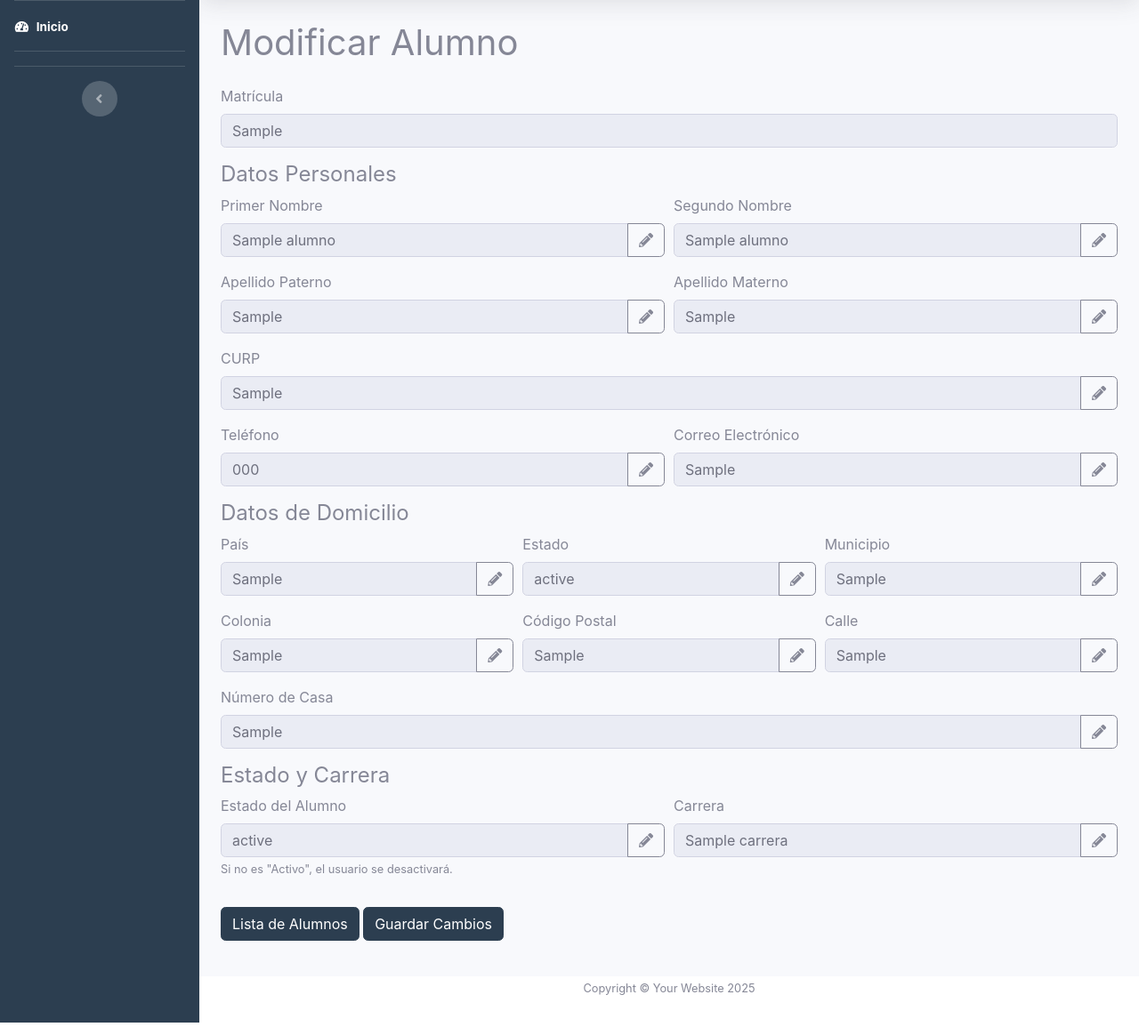
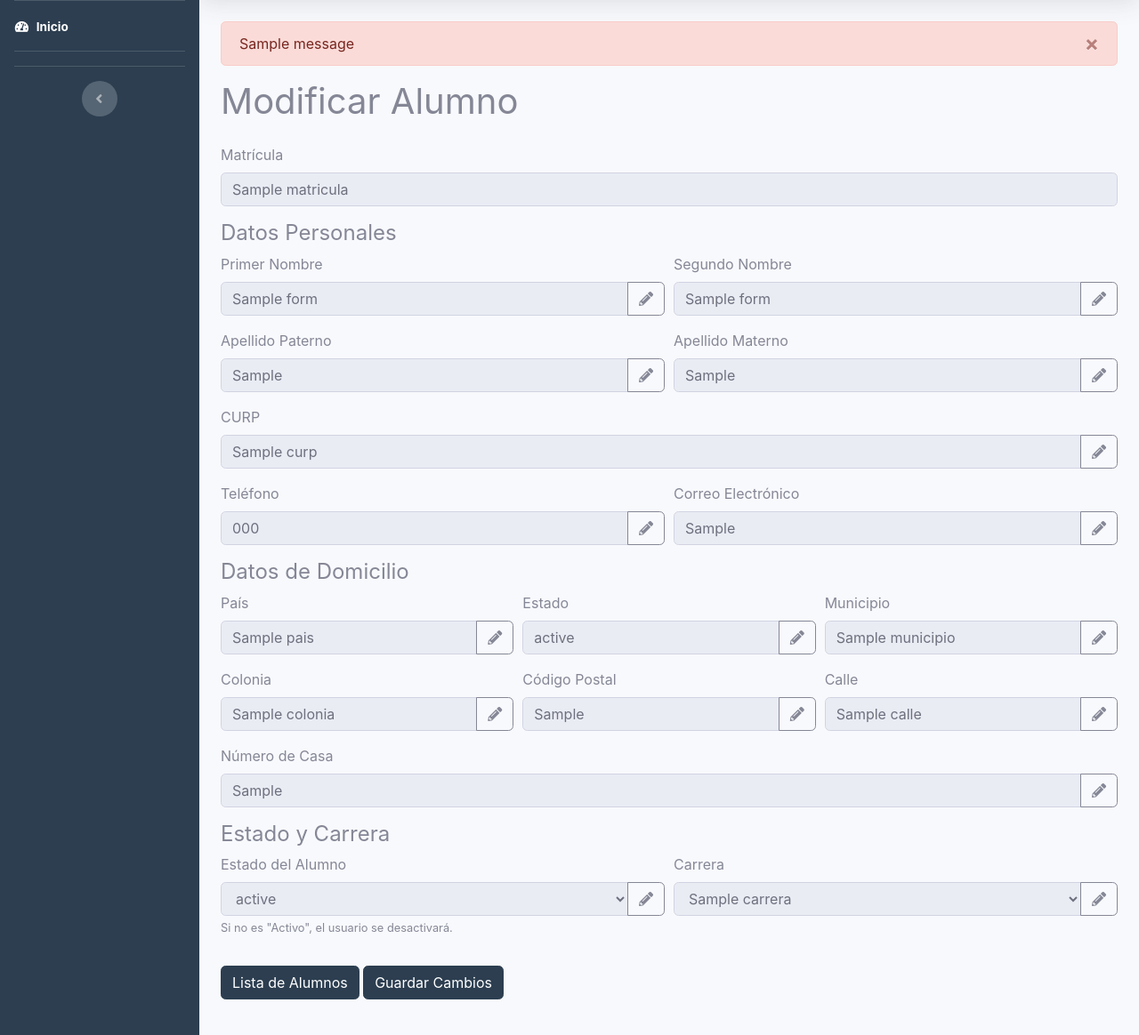
Before and after one commit to CHEOCARMINE/SkyCode, a Flask app: template templates/modificar_alumno.html in a window 1280 px wide. Shown: the part 70-1234 px from the top of the page at 89% size. Run offline with Flask 3, Linux system fonts and the light colour scheme; tables that the repository leaves empty hold one stand-in row (values such as "Sample post"); the template is opened without the code that fills it: values that come from a table or form of the project are taken from there, most other values are stand-ins (such as "Sample title", 1, 10 or a date in 2020); one stand-in notice (Sample message) is shown; some libraries are stand-ins or nearby versions.

Commit message:
Actualizar ruta y plantilla de modificación de alumnos
- Se modificó la ruta '/modificar_alumno' para que, en caso de error durante el POST, se recupere el objeto alumno junto con form_data, estados y carreras, evitando el error "alumno is undefined".
- Se actualizó la plantilla 'modificar_alumno.html' para mostrar mensajes flash, preservar los datos ingresados y permitir la edición en línea de campos mediante botones con ícono de lápiz.
- Se implementaron selects deshabilitados para Estado y Carrera, que se habilitan al pulsar el botón del lápiz.
- Se añadio el archivo de modificar_alumno_style.css para futuras ediciones de estilos en modificar_alumno.html

```diff
--- a/functions/auth/validations.py
+++ b/functions/auth/validations.py
@@ -82,7 +82,7 @@ def validate_letters(text, required=True):
     :param required: Si es True, se exige al menos un carácter; si es False, se permite vacío.
     :return: True si cumple, False en caso contrario.
     """
-    pattern = r'^[A-Za-zÁÉÍÓÚáéíóúÑñ\s]+' if required else r'^[A-Za-zÁÉÍÓÚáéíóúÑñ\s]*$'
+    pattern = r'^[A-Za-zÁÉÍÓÚáéíóúÑñ\s]+$' if required else r'^[A-Za-zÁÉÍÓÚáéíóúÑñ\s]*$'
     return bool(re.match(pattern, text))
 
 # ----- Validación de Código Postal -----
--- a/static/JS/modificar_alumno_script.js
+++ b/static/JS/modificar_alumno_script.js
@@ -1,7 +1,12 @@
-// Función para habilitar un campo removiendo el atributo 'readonly'
 function enableField(fieldId) {
     var field = document.getElementById(fieldId);
     if (field) {
-        field.removeAttribute('readonly');
+        // Si es un select, remueve el atributo "disabled"
+        if (field.tagName.toLowerCase() === "select") {
+            field.removeAttribute("disabled");
+        } else {
+            // Para otros inputs, remueve el atributo "readonly"
+            field.removeAttribute("readonly");
+        }
     }
 }
--- a/templates/modificar_alumno.html
+++ b/templates/modificar_alumno.html
@@ -4,13 +4,29 @@
 
 {% block content %}
 <div class="container mt-4">
+    <!-- Bloque de mensajes flash para notificaciones -->
+    {% with mensajes = get_flashed_messages(with_categories=true, category_filter=['modify-danger', 'modify-success']) %}
+      {% if mensajes %}
+        <div class="mt-3">
+          {% for category, message in mensajes %}
+            <div class="alert alert-{{ category|replace('modify-', '') }} alert-dismissible fade show" role="alert">
+              {{ message }}
+              <button type="button" class="close" data-dismiss="alert" aria-label="Cerrar">
+                <span aria-hidden="true">&times;</span>
+              </button>
+            </div>
+          {% endfor %}
+        </div>
+      {% endif %}
+    {% endwith %}
+
     <h1 class="mb-4">Modificar Alumno</h1>
     <form method="POST" action="{{ url_for('academic_bp.modificar_alumno') }}">
         <!-- Matrícula (solo lectura) -->
         <div class="form-group">
             <label for="matricula">Matrícula</label>
             <input type="text" id="matricula" name="matricula" class="form-control"
-                   value="{{ alumno.matricula }}" readonly>
+                   value="{{ form_data['matricula'] if form_data and form_data['matricula'] else alumno.matricula }}" readonly>
         </div>
 
         <!-- Datos Personales -->
@@ -20,10 +36,9 @@
                 <label for="primer_nombre">Primer Nombre</label>
                 <div class="input-group">
                     <input type="text" id="primer_nombre" name="primer_nombre" class="form-control"
-                           value="{{ alumno.primer_nombre }}" readonly>
+                           value="{{ form_data['primer_nombre'] if form_data and form_data['primer_nombre'] else alumno.primer_nombre }}" readonly>
                     <div class="input-group-append">
-                        <button type="button" class="btn btn-outline-secondary"
-                                onclick="enableField('primer_nombre')">
+                        <button type="button" class="btn btn-outline-secondary" onclick="enableField('primer_nombre')">
                             <i class="fas fa-pencil-alt"></i>
                         </button>
                     </div>
@@ -33,10 +48,9 @@
                 <label for="segundo_nombre">Segundo Nombre</label>
                 <div class="input-group">
                     <input type="text" id="segundo_nombre" name="segundo_nombre" class="form-control"
-                           value="{{ alumno.segundo_nombre }}" readonly>
+                           value="{{ form_data['segundo_nombre'] if form_data and form_data['segundo_nombre'] else alumno.segundo_nombre }}" readonly>
                     <div class="input-group-append">
-                        <button type="button" class="btn btn-outline-secondary"
-                                onclick="enableField('segundo_nombre')">
+                        <button type="button" class="btn btn-outline-secondary" onclick="enableField('segundo_nombre')">
                             <i class="fas fa-pencil-alt"></i>
                         </button>
                     </div>
@@ -49,10 +63,9 @@
                 <label for="primer_apellido">Apellido Paterno</label>
                 <div class="input-group">
                     <input type="text" id="primer_apellido" name="primer_apellido" class="form-control"
-                           value="{{ alumno.primer_apellido }}" readonly>
+                           value="{{ form_data['primer_apellido'] if form_data and form_data['primer_apellido'] else alumno.primer_apellido }}" readonly>
                     <div class="input-group-append">
-                        <button type="button" class="btn btn-outline-secondary"
-                                onclick="enableField('primer_apellido')">
+                        <button type="button" class="btn btn-outline-secondary" onclick="enableField('primer_apellido')">
                             <i class="fas fa-pencil-alt"></i>
                         </button>
                     </div>
@@ -62,10 +75,9 @@
                 <label for="segundo_apellido">Apellido Materno</label>
                 <div class="input-group">
                     <input type="text" id="segundo_apellido" name="segundo_apellido" class="form-control"
-                           value="{{ alumno.segundo_apellido }}" readonly>
+                           value="{{ form_data['segundo_apellido'] if form_data and form_data['segundo_apellido'] else alumno.segundo_apellido }}" readonly>
                     <div class="input-group-append">
-                        <button type="button" class="btn btn-outline-secondary"
-                                onclick="enableField('segundo_apellido')">
+                        <button type="button" class="btn btn-outline-secondary" onclick="enableField('segundo_apellido')">
                             <i class="fas fa-pencil-alt"></i>
                         </button>
                     </div>
@@ -77,10 +89,9 @@
             <label for="curp">CURP</label>
             <div class="input-group">
                 <input type="text" id="curp" name="curp" class="form-control"
-                       value="{{ alumno.curp }}" readonly>
+                       value="{{ form_data['curp'] if form_data and form_data['curp'] else alumno.curp }}" readonly>
                 <div class="input-group-append">
-                    <button type="button" class="btn btn-outline-secondary"
-                            onclick="enableField('curp')">
+                    <button type="button" class="btn btn-outline-secondary" onclick="enableField('curp')">
                         <i class="fas fa-pencil-alt"></i>
                     </button>
                 </div>
@@ -92,10 +103,9 @@
                 <label for="telefono">Teléfono</label>
                 <div class="input-group">
                     <input type="text" id="telefono" name="telefono" class="form-control"
-                           value="{{ alumno.telefono }}" readonly>
+                           value="{{ form_data['telefono'] if form_data and form_data['telefono'] else alumno.telefono }}" readonly>
                     <div class="input-group-append">
-                        <button type="button" class="btn btn-outline-secondary"
-                                onclick="enableField('telefono')">
+                        <button type="button" class="btn btn-outline-secondary" onclick="enableField('telefono')">
                             <i class="fas fa-pencil-alt"></i>
                         </button>
                     </div>
@@ -105,10 +115,9 @@
                 <label for="correo_electronico">Correo Electrónico</label>
                 <div class="input-group">
                     <input type="email" id="correo_electronico" name="correo_electronico" class="form-control"
-                           value="{{ alumno.correo_electronico }}" readonly>
+                           value="{{ form_data['correo_electronico'] if form_data and form_data['correo_electronico'] else alumno.correo_electronico }}" readonly>
                     <div class="input-group-append">
-                        <button type="button" class="btn btn-outline-secondary"
-                                onclick="enableField('correo_electronico')">
+                        <button type="button" class="btn btn-outline-secondary" onclick="enableField('correo_electronico')">
                             <i class="fas fa-pencil-alt"></i>
                         </button>
                     </div>
@@ -123,10 +132,9 @@
                 <label for="pais">País</label>
                 <div class="input-group">
                     <input type="text" id="pais" name="pais" class="form-control"
-                           value="{{ alumno.domicilio.pais if alumno.domicilio else '' }}" readonly>
+                           value="{{ form_data['pais'] if form_data and form_data['pais'] else (alumno.domicilio.pais if alumno.domicilio else '') }}" readonly>
                     <div class="input-group-append">
-                        <button type="button" class="btn btn-outline-secondary"
-                                onclick="enableField('pais')">
+                        <button type="button" class="btn btn-outline-secondary" onclick="enableField('pais')">
                             <i class="fas fa-pencil-alt"></i>
                         </button>
                     </div>
@@ -136,10 +144,9 @@
                 <label for="estado_domicilio">Estado</label>
                 <div class="input-group">
                     <input type="text" id="estado_domicilio" name="estado_domicilio" class="form-control"
-                           value="{{ alumno.domicilio.estado if alumno.domicilio else '' }}" readonly>
+                           value="{{ form_data['estado_domicilio'] if form_data and form_data['estado_domicilio'] else (alumno.domicilio.estado if alumno.domicilio else '') }}" readonly>
                     <div class="input-group-append">
-                        <button type="button" class="btn btn-outline-secondary"
-                                onclick="enableField('estado_domicilio')">
+                        <button type="button" class="btn btn-outline-secondary" onclick="enableField('estado_domicilio')">
                             <i class="fas fa-pencil-alt"></i>
                         </button>
                     </div>
@@ -149,10 +156,9 @@
                 <label for="municipio">Municipio</label>
                 <div class="input-group">
                     <input type="text" id="municipio" name="municipio" class="form-control"
-                           value="{{ alumno.domicilio.municipio if alumno.domicilio else '' }}" readonly>
+                           value="{{ form_data['municipio'] if form_data and form_data['municipio'] else (alumno.domicilio.municipio if alumno.domicilio else '') }}" readonly>
                     <div class="input-group-append">
-                        <button type="button" class="btn btn-outline-secondary"
-                                onclick="enableField('municipio')">
+                        <button type="button" class="btn btn-outline-secondary" onclick="enableField('municipio')">
                             <i class="fas fa-pencil-alt"></i>
                         </button>
                     </div>
@@ -165,10 +171,9 @@
                 <label for="colonia">Colonia</label>
                 <div class="input-group">
                     <input type="text" id="colonia" name="colonia" class="form-control"
-                           value="{{ alumno.domicilio.colonia if alumno.domicilio else '' }}" readonly>
+                           value="{{ form_data['colonia'] if form_data and form_data['colonia'] else (alumno.domicilio.colonia if alumno.domicilio else '') }}" readonly>
                     <div class="input-group-append">
-                        <button type="button" class="btn btn-outline-secondary"
-                                onclick="enableField('colonia')">
+                        <button type="button" class="btn btn-outline-secondary" onclick="enableField('colonia')">
                             <i class="fas fa-pencil-alt"></i>
                         </button>
                     </div>
@@ -178,10 +183,9 @@
                 <label for="cp">Código Postal</label>
                 <div class="input-group">
                     <input type="text" id="cp" name="cp" class="form-control"
-                           value="{{ alumno.domicilio.cp if alumno.domicilio else '' }}" readonly>
+                           value="{{ form_data['cp'] if form_data and form_data['cp'] else (alumno.domicilio.cp if alumno.domicilio else '') }}" readonly>
                     <div class="input-group-append">
-                        <button type="button" class="btn btn-outline-secondary"
-                                onclick="enableField('cp')">
+                        <button type="button" class="btn btn-outline-secondary" onclick="enableField('cp')">
                             <i class="fas fa-pencil-alt"></i>
                         </button>
                     </div>
@@ -191,10 +195,9 @@
                 <label for="calle">Calle</label>
                 <div class="input-group">
                     <input type="text" id="calle" name="calle" class="form-control"
-                           value="{{ alumno.domicilio.calle if alumno.domicilio else '' }}" readonly>
+                           value="{{ form_data['calle'] if form_data and form_data['calle'] else (alumno.domicilio.calle if alumno.domicilio else '') }}" readonly>
                     <div class="input-group-append">
-                        <button type="button" class="btn btn-outline-secondary"
-                                onclick="enableField('calle')">
+                        <button type="button" class="btn btn-outline-secondary" onclick="enableField('calle')">
                             <i class="fas fa-pencil-alt"></i>
                         </button>
                     </div>
@@ -206,41 +209,60 @@
             <label for="numero_casa">Número de Casa</label>
             <div class="input-group">
                 <input type="text" id="numero_casa" name="numero_casa" class="form-control"
-                       value="{{ alumno.domicilio.numero_casa if alumno.domicilio else '' }}" readonly>
+                       value="{{ form_data['numero_casa'] if form_data and form_data['numero_casa'] else (alumno.domicilio.numero_casa if alumno.domicilio else '') }}" readonly>
                 <div class="input-group-append">
-                    <button type="button" class="btn btn-outline-secondary"
-                            onclick="enableField('numero_casa')">
+                    <button type="button" class="btn btn-outline-secondary" onclick="enableField('numero_casa')">
                         <i class="fas fa-pencil-alt"></i>
                     </button>
                 </div>
             </div>
         </div>
 
-        <!-- Estado del Alumno y Carrera -->
+        <!-- Estado y Carrera con <select> -->
         <h4>Estado y Carrera</h4>
         <div class="form-row">
+            <!-- Select para Estado del Alumno -->
             <div class="form-group col-md-6">
                 <label for="estado_alumno">Estado del Alumno</label>
                 <div class="input-group">
-                    <input type="text" id="estado_alumno" name="estado_alumno" class="form-control"
-                           value="{{ alumno.estado.nombre_estado if alumno.estado else '' }}" readonly>
+                    <select id="estado_alumno" name="estado_alumno" class="form-control" disabled>
+                        {% for estado in estados %}
+                            <option value="{{ estado.nombre_estado }}"
+                                {% if form_data and form_data['estado_alumno'] == estado.nombre_estado %}
+                                    selected
+                                {% elif alumno.estado and alumno.estado.nombre_estado == estado.nombre_estado %}
+                                    selected
+                                {% endif %}>
+                                {{ estado.nombre_estado }}
+                            </option>
+                        {% endfor %}
+                    </select>
                     <div class="input-group-append">
-                        <button type="button" class="btn btn-outline-secondary"
-                                onclick="enableField('estado_alumno')">
+                        <button type="button" class="btn btn-outline-secondary" onclick="enableField('estado_alumno')">
                             <i class="fas fa-pencil-alt"></i>
                         </button>
                     </div>
                 </div>
                 <small class="form-text text-muted">Si no es "Activo", el usuario se desactivará.</small>
             </div>
+            <!-- Select para Carrera -->
             <div class="form-group col-md-6">
                 <label for="carrera_alumno">Carrera</label>
                 <div class="input-group">
-                    <input type="text" id="carrera_alumno" name="carrera_alumno" class="form-control"
-                           value="{{ alumno.carrera.nombre if alumno.carrera else '' }}" readonly>
+                    <select id="carrera_alumno" name="carrera_alumno" class="form-control" disabled>
+                        {% for carrera in carreras %}
+                            <option value="{{ carrera.nombre }}"
+                                {% if form_data and form_data['carrera_alumno'] == carrera.nombre %}
+                                    selected
+                                {% elif alumno.carrera and alumno.carrera.nombre == carrera.nombre %}
+                                    selected
+                                {% endif %}>
+                                {{ carrera.nombre }}
+                            </option>
+                        {% endfor %}
+                    </select>
                     <div class="input-group-append">
-                        <button type="button" class="btn btn-outline-secondary"
-                                onclick="enableField('carrera_alumno')">
+                        <button type="button" class="btn btn-outline-secondary" onclick="enableField('carrera_alumno')">
                             <i class="fas fa-pencil-alt"></i>
                         </button>
                     </div>
@@ -256,5 +278,4 @@
 </div>
 
 <script src="{{ url_for('static', filename='JS/modificar_alumno_script.js') }}"></script>
-
 {% endblock %}
```
Also changed, not shown: functions/user_management/update_students_data.py (+50 -20 lines), routes.py (+29 -16 lines), templates/alumnos.html (+15 -0 lines), templates/index.html (+16 -0 lines), static/CSS/modificar_alumno_style.css (added), templates/register.html (indentation only).
